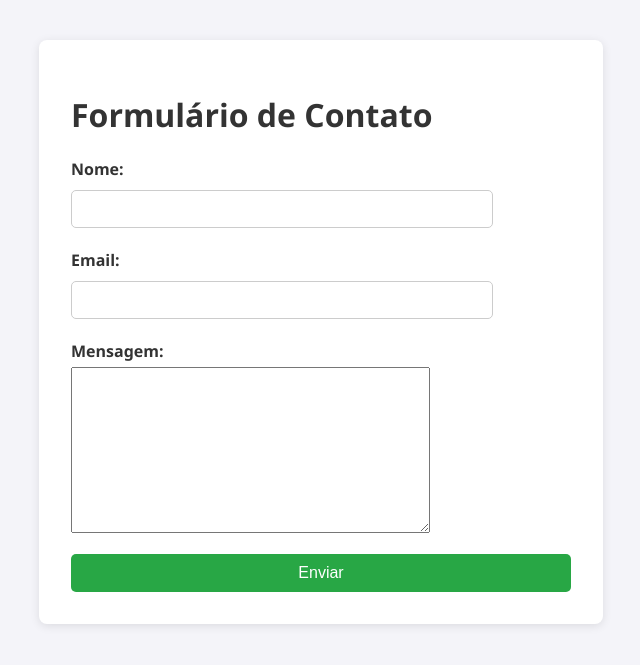
After one commit to tzydit/django-portfolio, a Django app: page /contato/ in a window 1280 px wide. The commit adds this page. Shown: the top 665 px of the page, without its empty margins (319-959 px from the left). Run offline with Django 5.2, Linux system fonts and the light colour scheme.

Commit message:
feat: add contact form with custom styling and navigation links

```diff
--- /dev/null
+++ b/portifolio_django/minha_pagina/forms.py
@@ -0,0 +1,6 @@
+from django import forms
+
+class ContatoForm(forms.Form):
+    nome = forms.CharField(label='Nome', max_length=100, widget=forms.TextInput(attrs={'class': 'form-control'}))
+    email = forms.EmailField(label='Email', widget=forms.EmailInput(attrs={'class': 'form-control'}))
+    mensagem = forms.CharField(label='Mensagem', widget=forms.Textarea(attrs={'class': 'form-control'}))
--- a/portifolio_django/minha_pagina/static/css/styles.css
+++ b/portifolio_django/minha_pagina/static/css/styles.css
@@ -16,8 +16,8 @@ header {
 
 main {
     padding: 20px;
-    max-width: 900px;          /* Largura máxima */
-    margin: 0 auto;            /* Centraliza o conteúdo */
+    max-width: 900px;
+    margin: 0 auto;
 }
 
 section {
@@ -89,3 +89,62 @@ iframe {
     border: none;
     border-radius: 8px;
 }
+
+.contato-container {
+    background-color: white;
+    max-width: 500px;
+    margin: 40px auto;
+    padding: 2em;
+    border-radius: 8px;
+    box-shadow: 0 2px 10px rgba(0, 0, 0, 0.1);
+}
+
+.formulario-contato label {
+    display: block;
+    margin-bottom: 5px;
+    font-weight: bold;
+}
+
+.formulario-contato input,
+.formulario-contato textarea {
+    font-size: 14px;
+}
+
+.btn-contato {
+    background-color: #28a745;
+    display: inline-block;
+    padding: 10px 15px;
+    text-align: center;
+    color: white;
+    border: none;
+    border-radius: 5px;
+    text-decoration: none;
+    font-size: 16px;
+    cursor: pointer;
+    width: 100%;
+}
+
+.btn-contato:hover {
+    background-color: #218838;
+}
+
+header nav {
+    margin-top: 12px;
+    text-align: center;
+}
+
+.link-destaque {
+    font-size: 16px;
+    color: #cce4ff;
+    padding: 8px 16px;
+    text-decoration: none;
+    border-radius: 4px;
+    transition: all 0.3s ease;
+    font-weight: 500;
+    background-color: transparent;
+}
+
+.link-destaque:hover {
+    background-color: rgba(255, 255, 255, 0.1);
+    color: #ffffff;
+}
--- /dev/null
+++ b/portifolio_django/minha_pagina/templates/minha_pagina/contato.html
@@ -0,0 +1,34 @@
+<!DOCTYPE html>
+<html lang="pt-br">
+<head>
+    <meta charset="UTF-8">
+    <title>Contato</title>
+    {% load static %}
+    <link rel="stylesheet" href="{% static 'css/styles.css' %}">
+</head>
+<body>
+
+<div class="contato-container">
+    <h1>Formulário de Contato</h1>
+
+    {% if enviado %}
+        <div class="mensagem-sucesso">
+            <p><strong>Mensagem enviada com sucesso!</strong></p>
+            <ul>
+                <li><strong>Nome:</strong> {{ dados.nome }}</li>
+                <li><strong>Email:</strong> {{ dados.email }}</li>
+                <li><strong>Mensagem:</strong> {{ dados.mensagem }}</li>
+            </ul>
+        </div>
+        <a href="/contato/" class="btn-contato">Enviar outra mensagem</a>
+    {% else %}
+        <form method="post" class="formulario-contato">
+            {% csrf_token %}
+            {{ form.as_p }}
+            <button class="btn-contato" type="submit">Enviar</button>
+        </form>
+    {% endif %}
+</div>
+
+</body>
+</html>
--- a/portifolio_django/minha_pagina/templates/minha_pagina/django_info.html
+++ b/portifolio_django/minha_pagina/templates/minha_pagina/django_info.html
@@ -11,8 +11,10 @@
 
 <header>
     <h1>O Framework Django</h1>
+    <nav>
+        <a class="link-destaque" href="/contato/">Testar Formulário de Contato</a>
+    </nav>
 </header>
-
 <main>
     <section>
         <h2>O que é o Django?</h2>
--- a/portifolio_django/minha_pagina/urls.py
+++ b/portifolio_django/minha_pagina/urls.py
@@ -1,6 +1,7 @@
 from django.urls import path
-from . import views
+from .views import django_info, contato_view
 
 urlpatterns = [
-    path('', views.django_info, name='home'),  # Essa rota é para /
+    path('', django_info, name='home'),
+    path('contato/', contato_view, name='contato'),
 ]
--- a/portifolio_django/minha_pagina/views.py
+++ b/portifolio_django/minha_pagina/views.py
@@ -1,4 +1,24 @@
 from django.shortcuts import render
+from .forms import ContatoForm  # <-- necessário
+from django.http import HttpResponse
+
+def contato_view(request):
+    enviado = False
+    dados = None
+
+    if request.method == 'POST':
+        form = ContatoForm(request.POST)
+        if form.is_valid():
+            dados = form.cleaned_data
+            enviado = True
+    else:
+        form = ContatoForm()
+
+    return render(request, 'minha_pagina/contato.html', {
+        'form': form,
+        'enviado': enviado,
+        'dados': dados
+    })
 
 def django_info(request):
     return render(request, 'minha_pagina/django_info.html')
```
